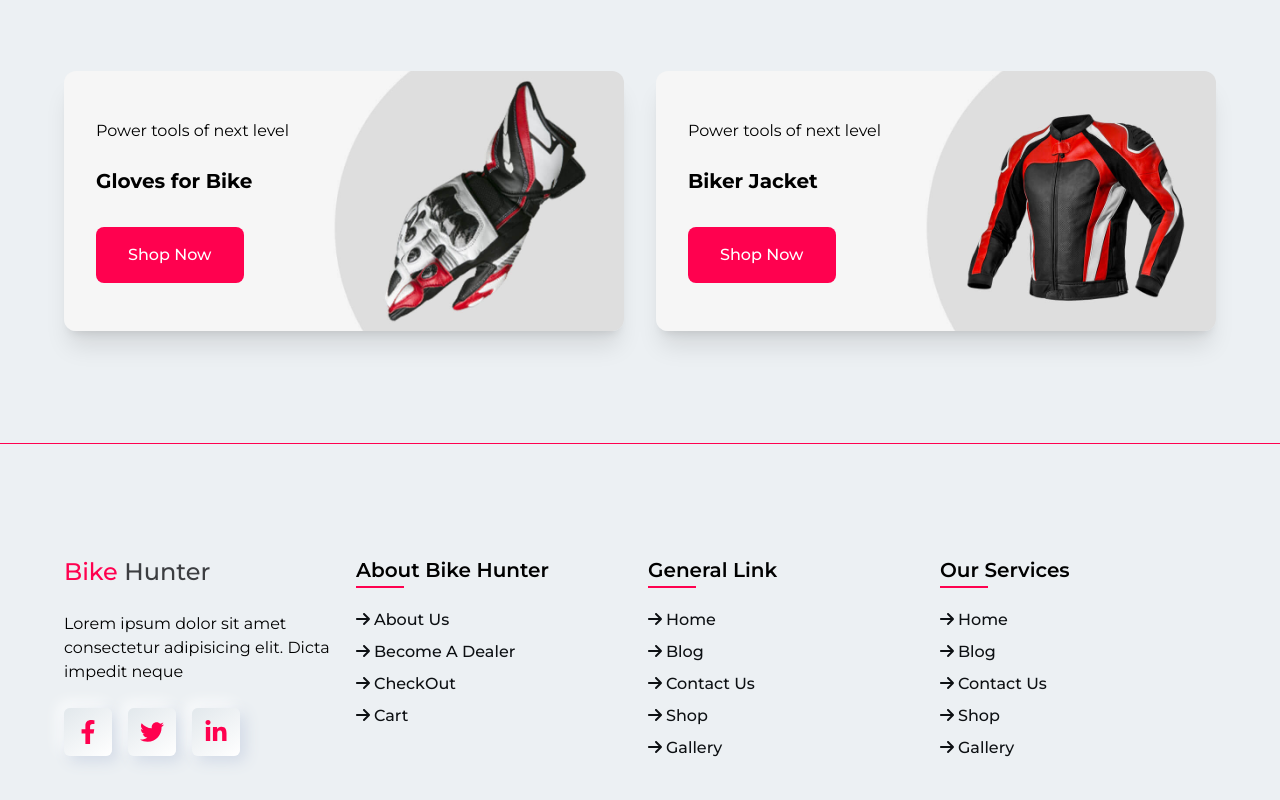
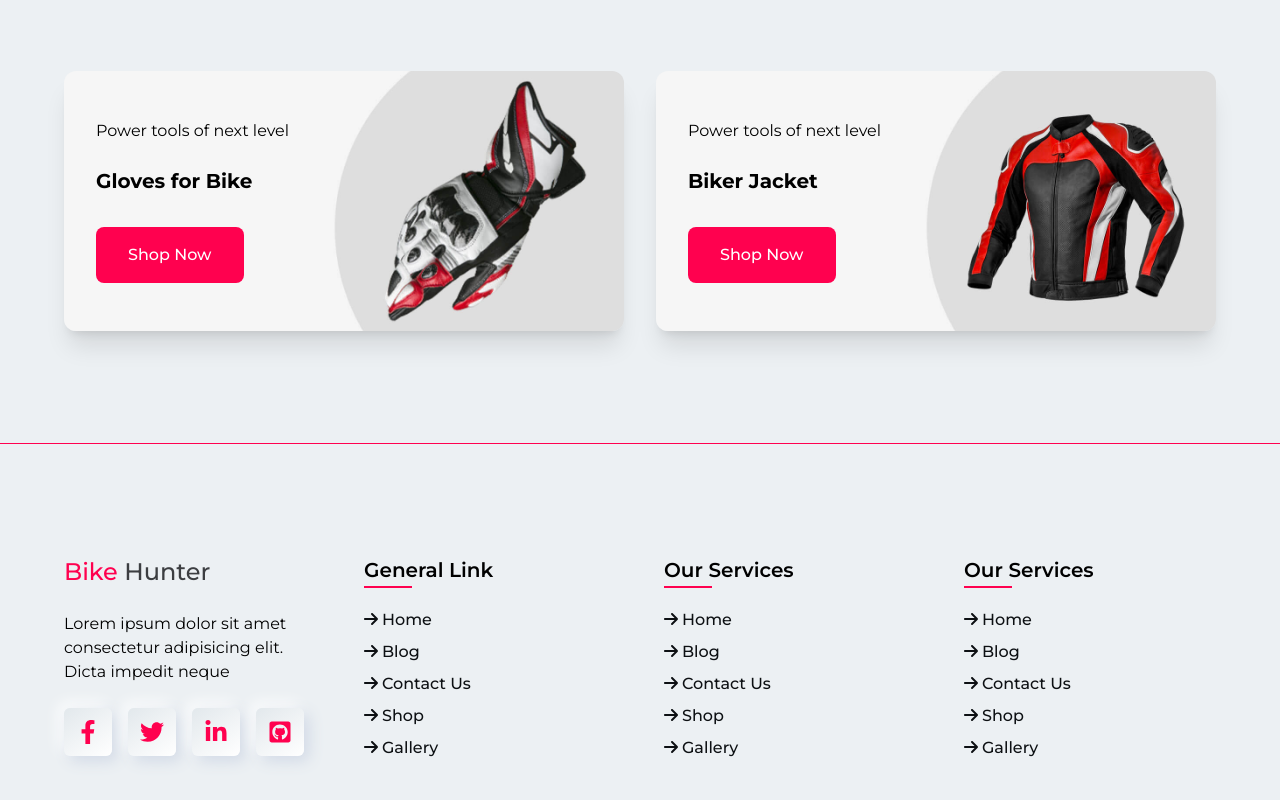
Before and after one commit to mallick-portfolio/bike-hunter, a React (Create React App) app in the folder frontend/: page / in a window 1280 px wide. Shown: the part 809-1609 px from the top of the page. Built offline with nearby package versions, Linux system fonts and the light colour scheme; no server answers.

Commit message:
added footer

```diff
--- a/frontend/src/components/Shared/Footer.jsx
+++ b/frontend/src/components/Shared/Footer.jsx
@@ -1,57 +1,17 @@
 import React from "react";
-import { Link } from "react-router-dom";
 import FooterCard from "./FooterCard.jsx";
-import { FaFacebookF, FaLinkedinIn, FaTwitter } from "react-icons/fa";
+import FooterLogo from "./FooterLogo.jsx";
 const Footer = () => {
   return (
-    <div className="container py-24 lg:py-28 border-t border-primary grid grid-col-1 sm:grid-cols-2 md:grid-cols-3 lg:grid-cols-4 gap-4">
-      <div>
-        <h3 className="text-2xl font-medium text-primary">
-          <Link to="/">
-            Bike <span className="text-bodyWhite cursor-pointer">Hunter</span>
-          </Link>
-        </h3>
-        <p className="text-base py-6">
-          Lorem ipsum dolor sit amet consectetur adipisicing elit. Dicta impedit
-          neque
-        </p>
-        <ul className="flex items-center gap-4">
-          <li className="social-icon">
-            <FaFacebookF className="text-2xl" />
-          </li>
-          <li className="social-icon">
-            <FaTwitter className="text-2xl" />
-          </li>
-          <li className="social-icon">
-            <FaLinkedinIn className="text-2xl" />
-          </li>
-        </ul>
-      </div>
-      <FooterCard items={aboutLink} title="About Bike Hunter" />
+    <div className="footer-container">
+      <FooterLogo />
       <FooterCard items={generalLink} title="general Link" />
+      <FooterCard items={services} title="Our Services" />
       <FooterCard items={services} title="Our Services" />
     </div>
   );
 };
 
-const aboutLink = [
-  {
-    id: 1,
-    name: "About Us",
-  },
-  {
-    id: 2,
-    name: "Become A Dealer",
-  },
-  {
-    id: 3,
-    name: "CheckOut",
-  },
-  {
-    id: 4,
-    name: "Cart",
-  },
-];
 const generalLink = [
   {
     id: 1,
--- a/frontend/src/components/Shared/FooterCard.jsx
+++ b/frontend/src/components/Shared/FooterCard.jsx
@@ -5,17 +5,13 @@ import React from "react";
 const FooterCard = ({ items, title }) => {
   return (
     <div>
-      <h4 className="text-lg capitalize lg:text-xl font-semibold relative after:absolute after:w-12 after:h-0.5 after:bg-primary after:-bottom-1 after:left-0">
-        {title}
-      </h4>
-      <ul className="mt-6 flex flex-col gap-2">
+      <h4 className="footer-subtitle">{title}</h4>
+      <ul className="footer-item-ul">
         {items.map((item) => (
           <li key={item.id}>
-            <button className="text-base inline-block text-tertiary font-medium hover:text-primary hover:duration-500 hover:transition-all cursor-pointer">
+            <button className="footer-social-btn">
               <FontAwesomeIcon className="mr-1" icon={faArrowRight} />
-              <span className="relative left-0 hover:left-3 hover:duration-500 hover:transition-all">
-                {item.name}
-              </span>
+              <span className="footer-item">{item.name}</span>
             </button>
           </li>
         ))}
--- /dev/null
+++ b/frontend/src/components/Shared/FooterLogo.jsx
@@ -0,0 +1,40 @@
+import React from "react";
+import {
+  FaFacebookF,
+  FaGithubSquare,
+  FaLinkedinIn,
+  FaTwitter,
+} from "react-icons/fa";
+import { Link } from "react-router-dom";
+
+const FooterLogo = () => {
+  return (
+    <div>
+      <h3 className="text-2xl font-medium text-primary">
+        <Link to="/">
+          Bike <span className="text-bodyWhite cursor-pointer">Hunter</span>
+        </Link>
+      </h3>
+      <p className="text-base py-6">
+        Lorem ipsum dolor sit amet consectetur adipisicing elit. Dicta impedit
+        neque
+      </p>
+      <ul className="footer-social-ul">
+        <li className="social-icon">
+          <FaFacebookF className="text-2xl" />
+        </li>
+        <li className="social-icon">
+          <FaTwitter className="text-2xl" />
+        </li>
+        <li className="social-icon">
+          <FaLinkedinIn className="text-2xl" />
+        </li>
+        <li className="social-icon">
+          <FaGithubSquare className="text-2xl" />
+        </li>
+      </ul>
+    </div>
+  );
+};
+
+export default FooterLogo;
--- /dev/null
+++ b/frontend/src/components/Shared/FooterSubscribe.jsx
@@ -0,0 +1,11 @@
+import React from 'react'
+
+const FooterSubscribe = () => {
+  return (
+    <div>
+      <h1>hello world</h1>
+    </div>
+  )
+}
+
+export default FooterSubscribe
--- a/frontend/src/index.css
+++ b/frontend/src/index.css
@@ -156,4 +156,22 @@ code {
   .feature-card {
     @apply w-full lg:w-1/2 px-8 py-12 rounded-xl shadow-xl;
   }
+  .footer-container {
+    @apply container py-24 lg:py-28 border-t border-primary grid grid-cols-1 sm:grid-cols-2 md:grid-cols-3 lg:grid-cols-4 gap-8 lg:gap-12;
+  }
+  .footer-social-ul{
+    @apply flex items-center gap-1 md:gap-4
+  }
+  .footer-subtitle {
+    @apply text-lg capitalize lg:text-xl font-semibold relative after:absolute after:w-12 after:h-0.5 after:bg-primary after:-bottom-1 after:left-0
+  }
+  .footer-item-ul{
+    @apply mt-6 flex flex-col gap-2
+  }
+  .footer-social-btn {
+    @apply text-base inline-block text-tertiary font-medium hover:text-primary hover:duration-500 hover:transition-all cursor-pointer
+  }
+  .footer-item {
+    @apply relative left-0 hover:left-3 hover:duration-500 hover:transition-all
+  }
 }
```
